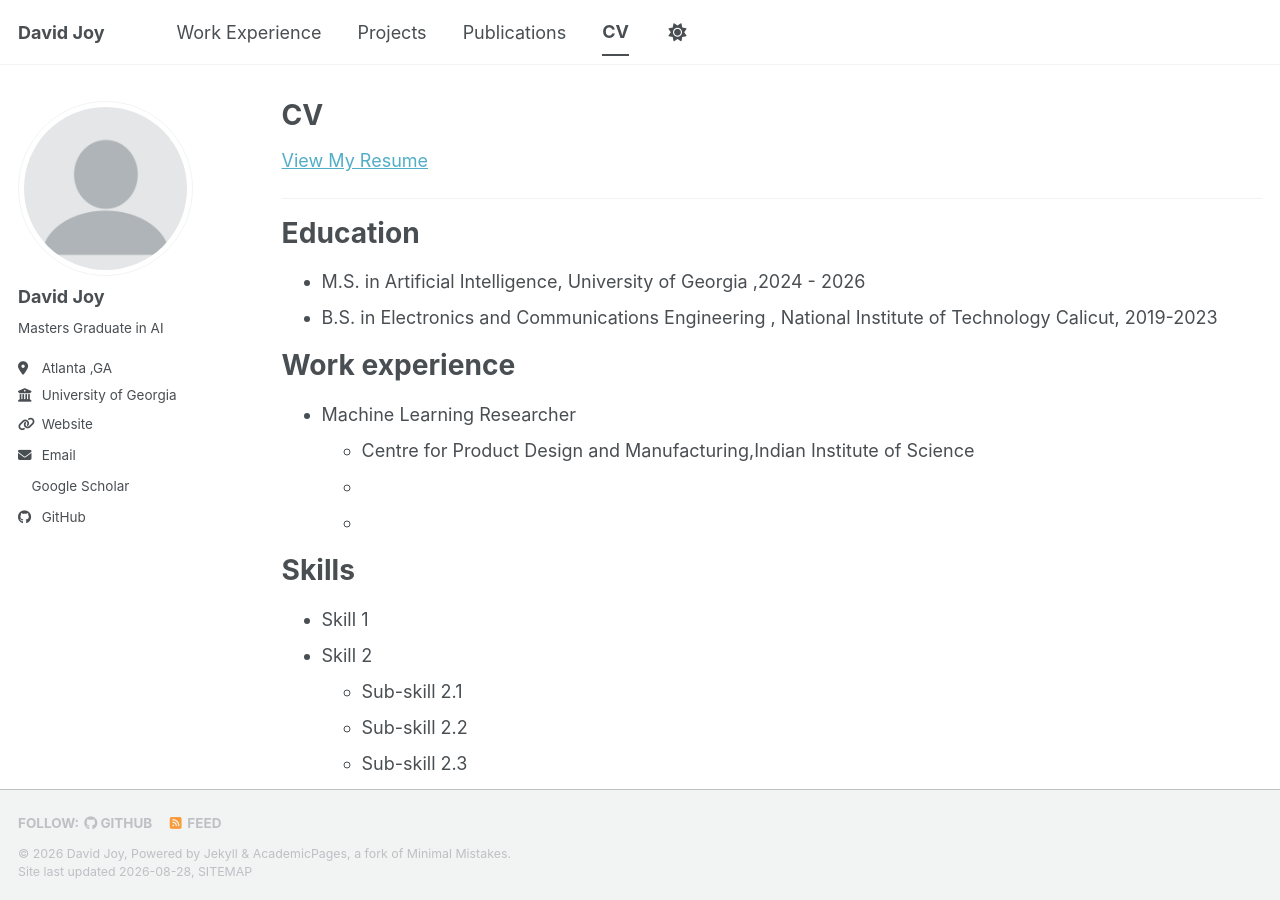
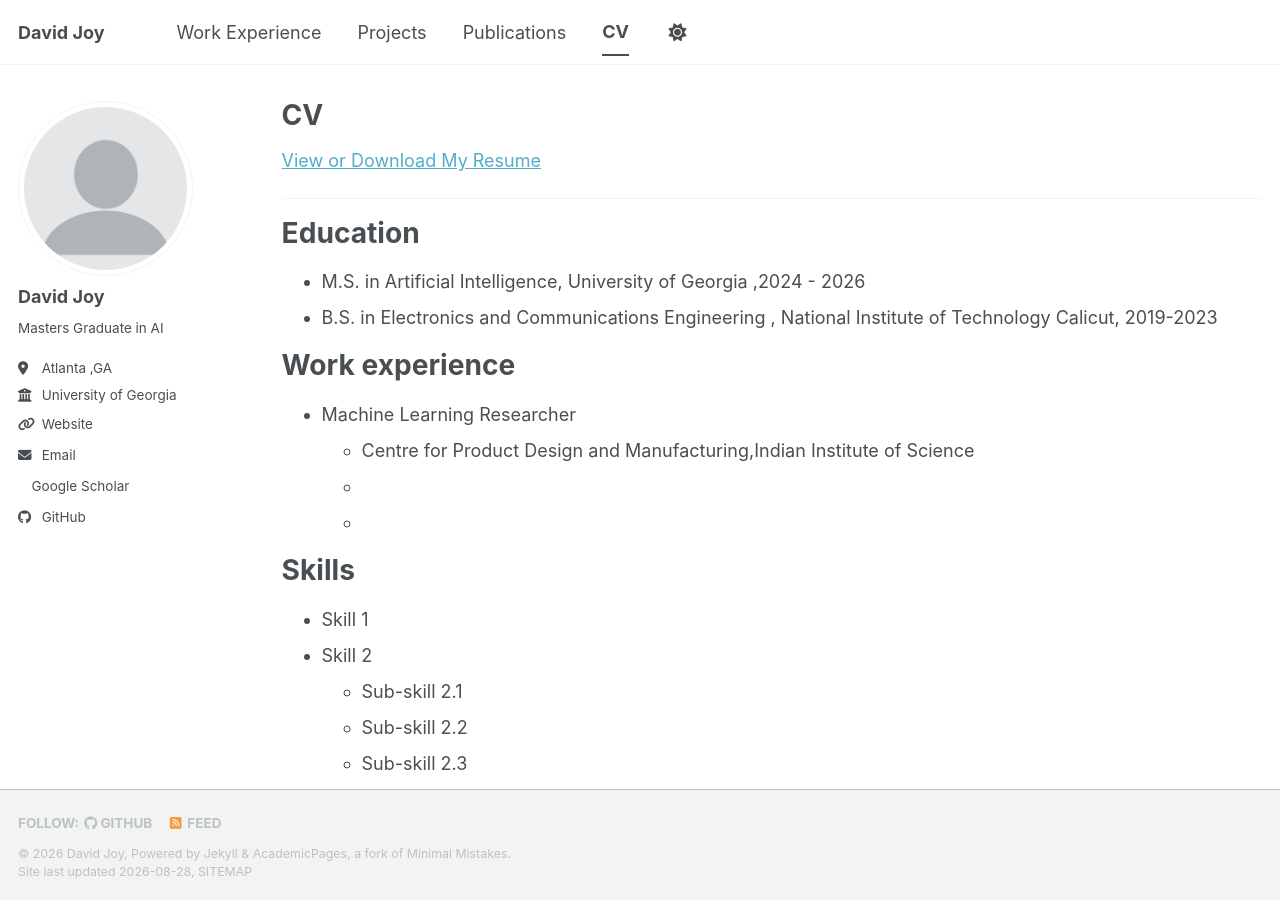
Before and after one commit to davidjoyme/davidjoyme.github.io, a Jekyll site: the page built from _pages/cv.md, in a window 1280 px wide and 900 px high. Built offline with Jekyll 4.4.1, drawn with Linux system fonts in a browser that asks for light colours; a style sheet for code colours, icons or effects is not loaded.

Commit message:
experience page

```diff
--- a/_pages/cv.md
+++ b/_pages/cv.md
@@ -9,7 +9,7 @@ redirect_from:
 
 {% include base_path %}
 
-<a href="/files/Resume_David_Joy.pdf" target="_blank" rel="noopener noreferrer"> View My Resume </a>
+<a href="/files/Resume_David_Joy.pdf" target="_blank" rel="noopener noreferrer"> View or Download My Resume </a>
 
 ---
 
```
